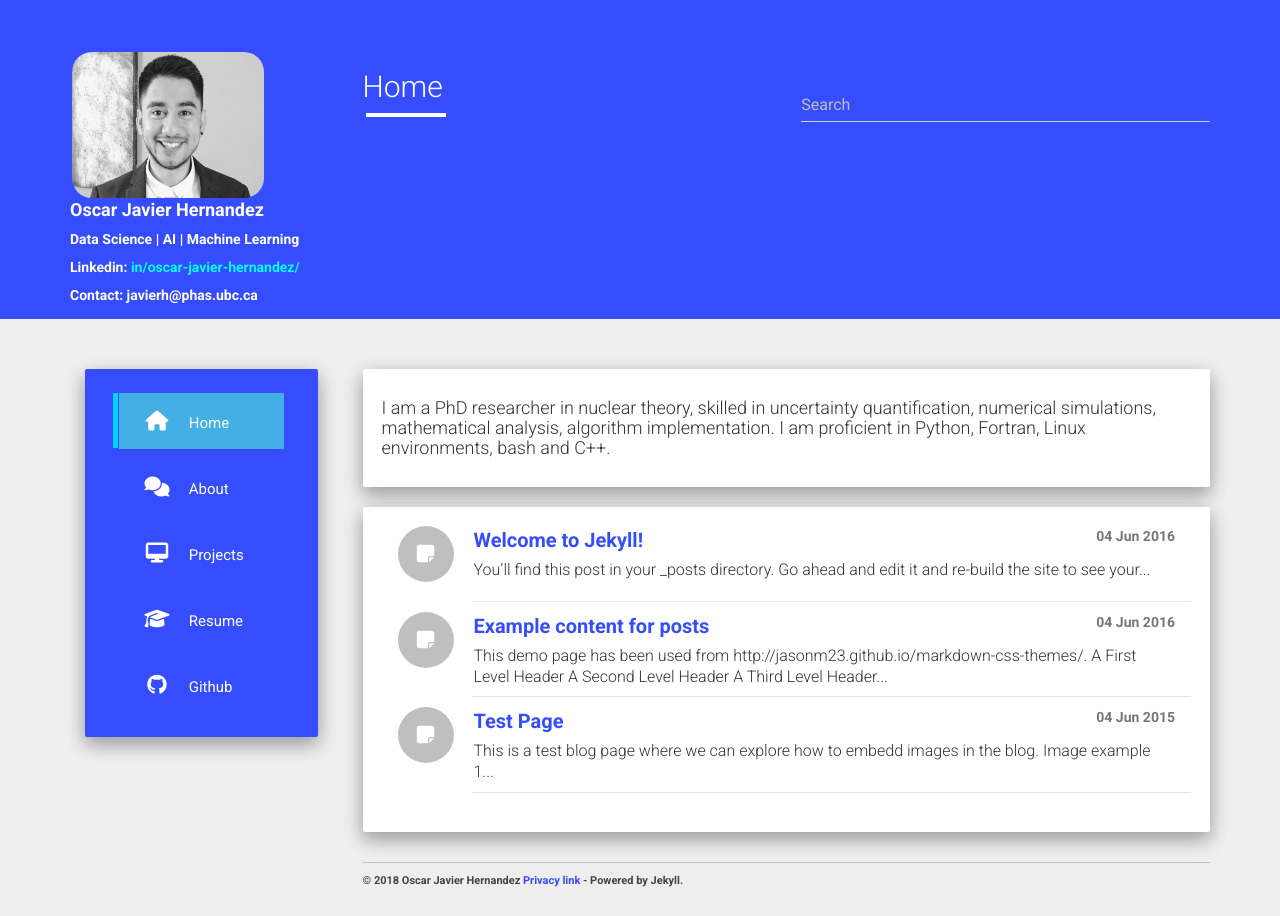
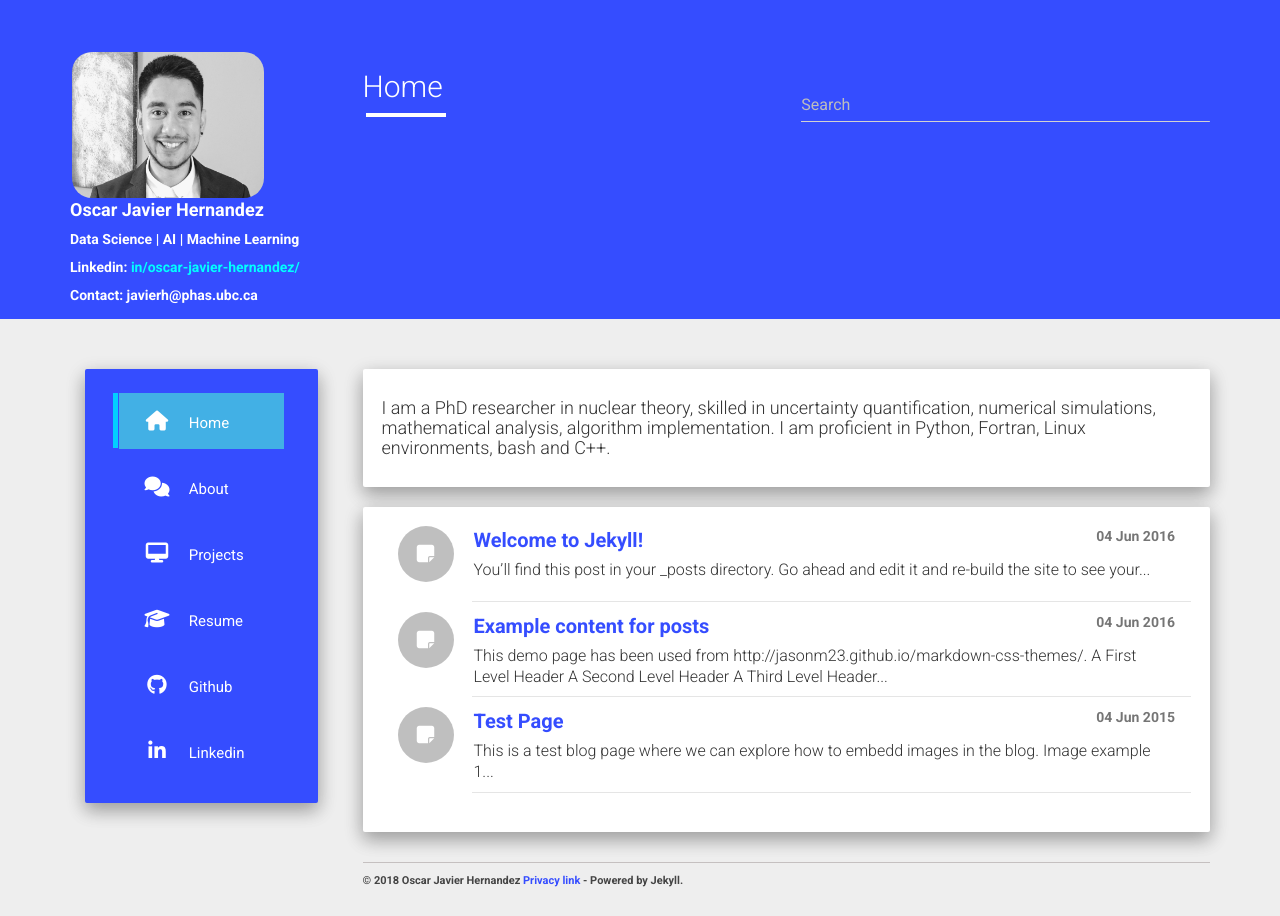
Before and after one commit to OscarJHernandez/OscarJHernandez.github.io, a Jekyll site: the page built from index.html, in a window 1280 px wide. Built offline with Jekyll 4.4.1, drawn with Linux system fonts in a browser that asks for light colours; nearby versions of some CDN libraries; the list of posts is cut into pages by our own code.

Commit message:
added more website stuff

```diff
--- a/_data/urls.json
+++ b/_data/urls.json
@@ -24,5 +24,10 @@
     "text": "Github",
     "url": "https://github.com/OscarJHernandez/",
     "icon": "fa-github"
+  },
+    {
+    "text": "Linkedin",
+    "url": "https://www.linkedin.com/in/oscar-javier-hernandez/",
+    "icon": "fa-linkedin"
   }
 ]
```
